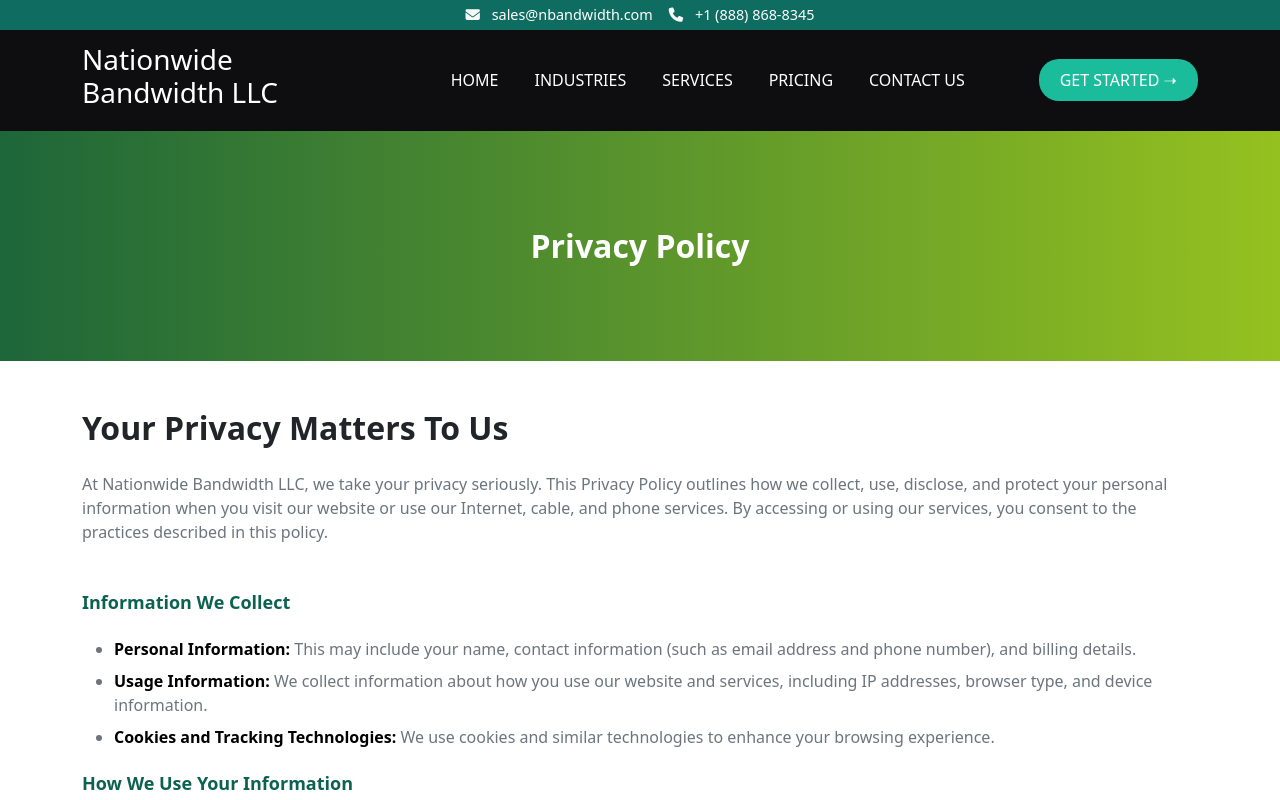
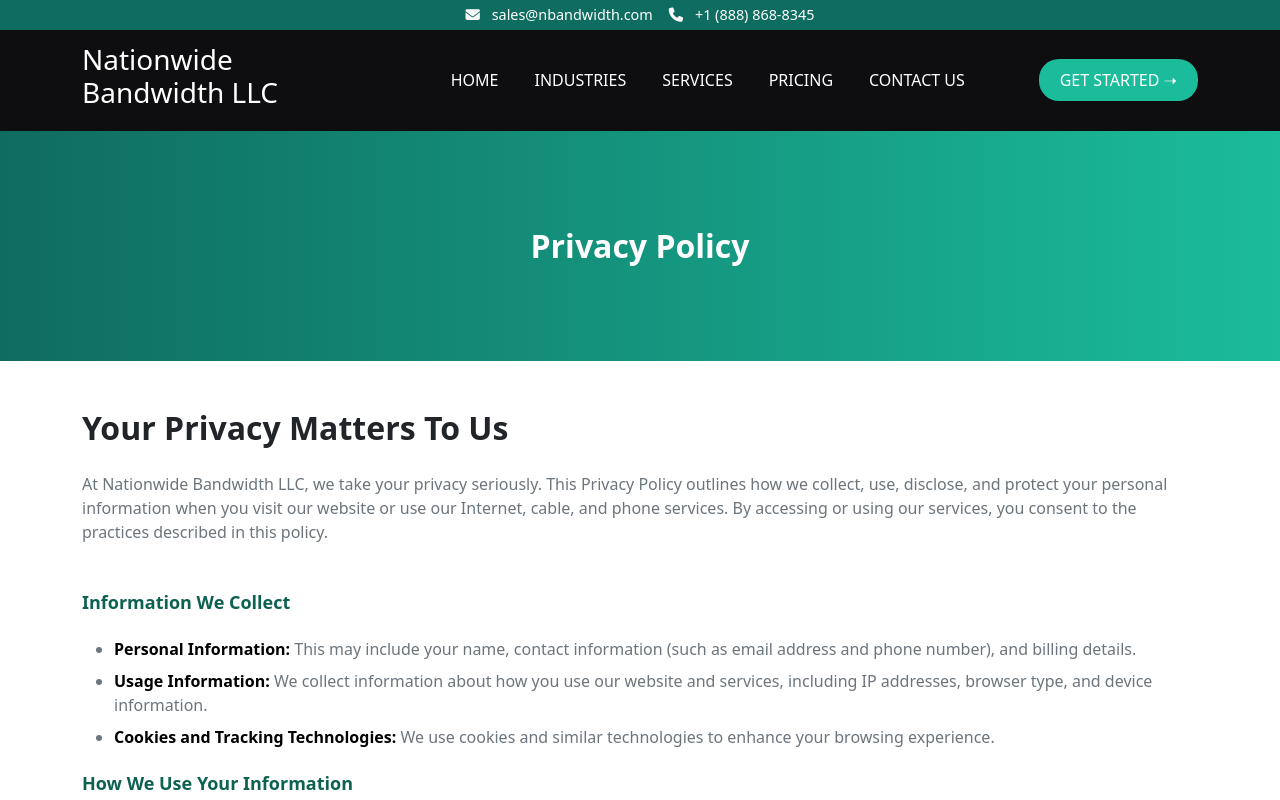
Before and after one commit to ZaidAhmed786/nationwidth-llc, a plain HTML site: page privacy.html in a window 1280 px wide. Shown: the top 800 px of the page. Drawn offline with nearby package versions, Linux system fonts and the light colour scheme.

Commit message:
set pages

```diff
--- a/privacy.html
+++ b/privacy.html
@@ -26,6 +26,7 @@
   </style>
 </head>
 <body>
+     <!-- Top bar -->
      <!-- Top bar -->
   <div class="top-bar py-1 text-center text-md-start px-3 w-100 gap-3 d-sm-flex  justify-content-center">
     <div>
@@ -65,7 +66,7 @@
     </div>
   </nav>
 
-  <div class="text-center py-5 " style=" background: linear-gradient(to right, #1d6639, #95c11f);" >
+  <div class="text-center py-5 " style=" background: linear-gradient(to right, #0f6c60, #1ABC9C);" >
     <h2 class="my-5 text-white">Privacy Policy</h2>
   </div>
 
```
Also changed, not shown: refund.html (+2 -2 lines), terms.html (+1 -1 lines).
